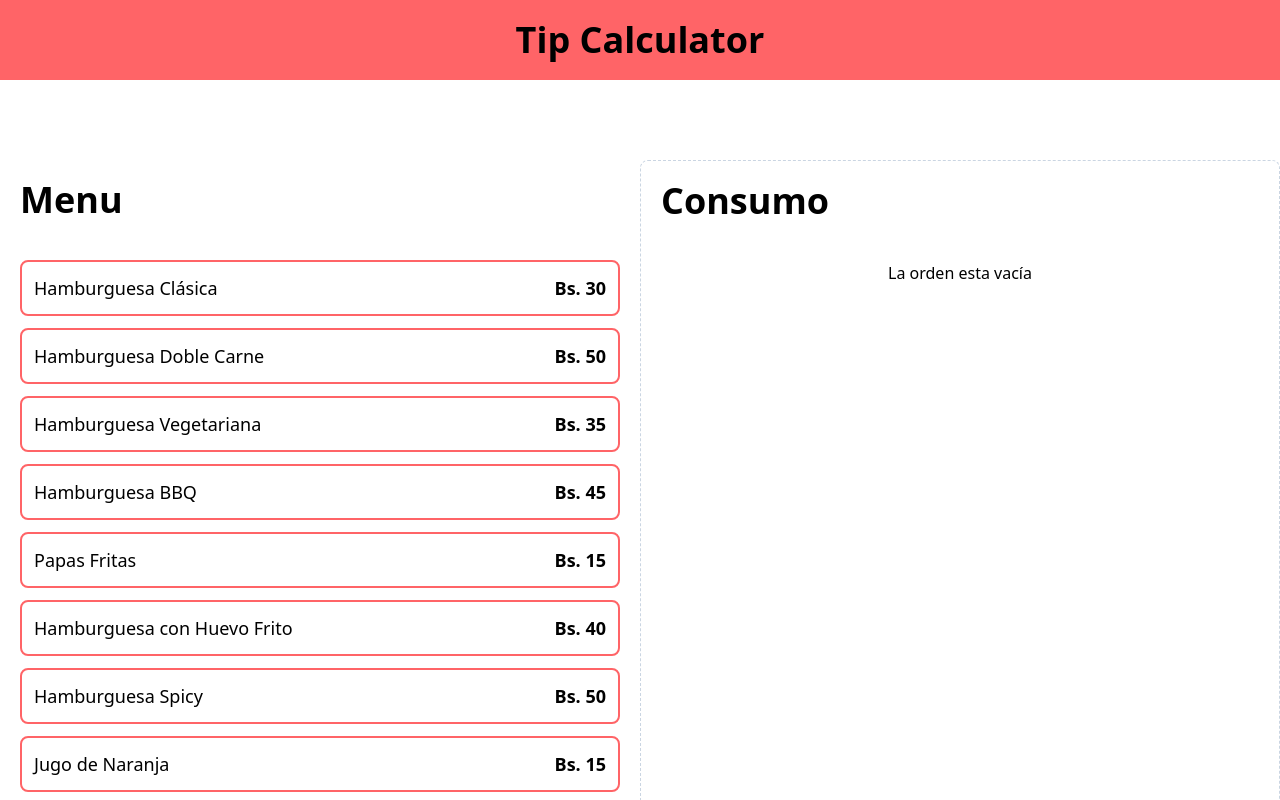
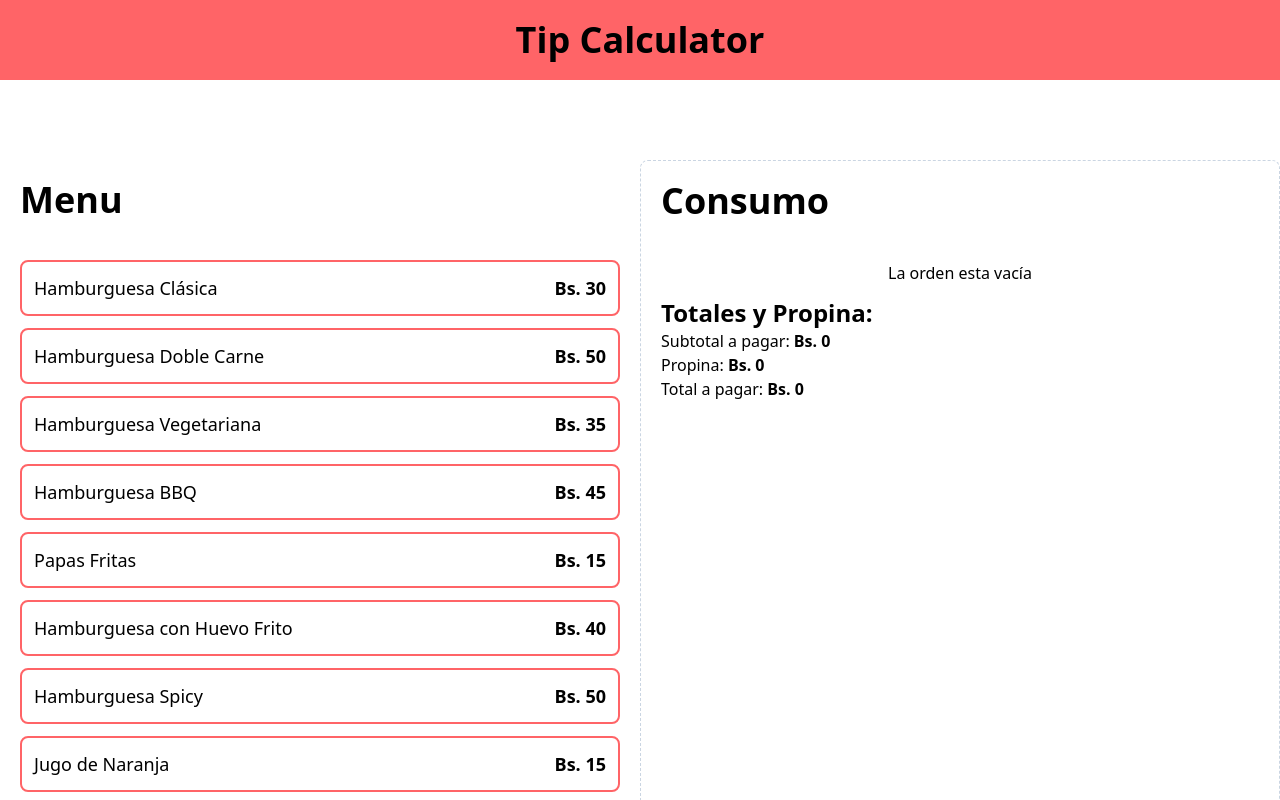
Before and after one commit to Fr3ak-Dev/tip_calculator, a React (Vite) app: page / in a window 1280 px wide. Shown: the top 800 px of the page. Built offline with nearby package versions, Linux system fonts and the light colour scheme.

Commit message:
Add OrderTotals component to display total amounts and tips

```diff
--- a/src/App.tsx
+++ b/src/App.tsx
@@ -1,5 +1,6 @@
 import MenuItem from "./components/MenuItem"
 import OrderContents from "./components/OrderContents"
+import OrderTotals from "./components/OrderTotals"
 import { menuItems } from "./data/db"
 import useOrder from "./hooks/useOrder" // global state
 
@@ -30,6 +31,8 @@ function App() {
             order={order}
             removeItem={removeItem}
           />
+
+          <OrderTotals/>
         </div>
       </main>
     </>
--- /dev/null
+++ b/src/components/OrderTotals.tsx
@@ -0,0 +1,22 @@
+export default function OrderTotals() {
+  return (
+    <>
+    <div className="">
+        <h2 className="font-black text-2xl">Totales y Propina:</h2>
+        <p>Subtotal a pagar: {''}
+            <span className="font-bold">Bs. 0</span>
+        </p>
+        <p>Propina: {''}
+            <span className="font-bold">Bs. 0</span>
+        </p>
+        <p>Total a pagar: {''}
+            <span className="font-bold">Bs. 0</span>
+        </p>
+    </div>
+
+    <button>
+
+    </button>
+    </>
+  )
+}
```
